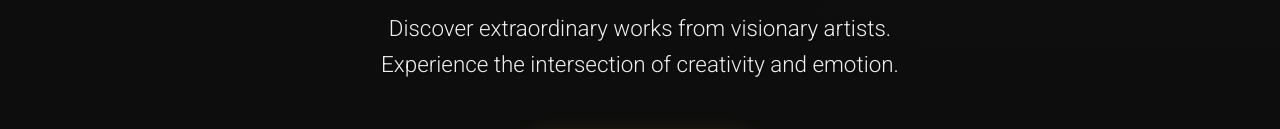
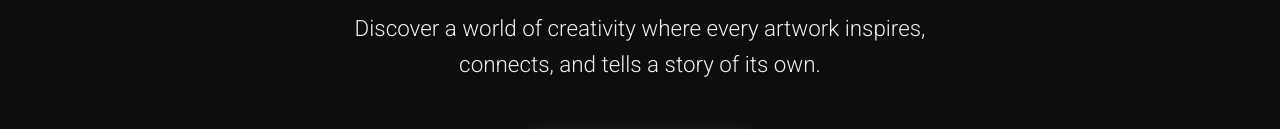
Before and after one commit to afreenAI/Virtual-Art-Gallery, a plain HTML site: page index.html in a window 1280 px wide. Shown: the part 474-603 px from the top of the page. Drawn offline with Linux system fonts and the light colour scheme.

Commit message:
Update index.html

```diff
--- a/index.html
+++ b/index.html
@@ -51,7 +51,7 @@
       </h1>
 
       <p class="hero-description">
-        Discover extraordinary works from visionary artists. Experience the intersection of creativity and emotion.
+        Discover a world of creativity where every artwork inspires, connects, and tells a story of its own.
       </p>
 
       <div class="hero-buttons">
```
